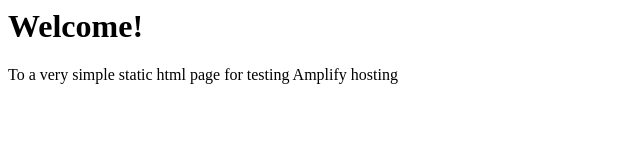
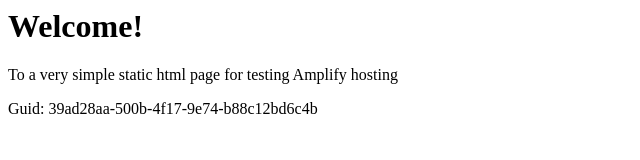
Before and after one commit to aws-aemilia-pdx/Github-PR-Commit-Integration-Test-DoNotTouch-v0-preprod-us-west-2, a website: page src/index.html in a window 1280 px wide. Shown: the whole page, without its empty margins (0-640 px from the left). Drawn offline with Linux system fonts and the light colour scheme.

Commit message:
commit from integ tests

```diff
--- a/src/index.html
+++ b/src/index.html
@@ -1,3 +1,5 @@
+
+
 <html lang="en">
 
 <head>
@@ -10,6 +12,6 @@
 <body>
     <h1>Welcome!</h1>
     <p>To a very simple static html page for testing Amplify hosting</p>
-</body>
+    <p>Guid: 39ad28aa-500b-4f17-9e74-b88c12bd6c4b</p></body>
 
 </html>
```
